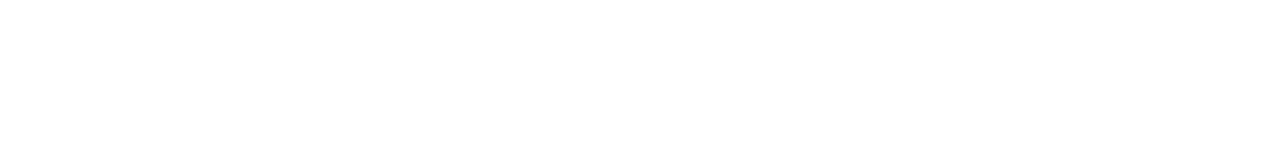
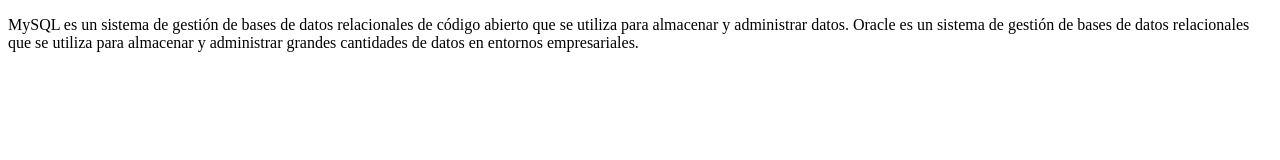
Before and after one commit to Emi1213/PracticaGit4A_GalarzaEmilia, a plain HTML site: page experiencia.html in a window 1280 px wide. Drawn offline with Linux system fonts and the light colour scheme.

Commit message:
Se agregó la experiencia de bases de datos

```diff
--- a/experiencia.html
+++ b/experiencia.html
@@ -6,6 +6,8 @@
     <title>Document</title>
 </head>
 <body>
-
+    <p>
+        MySQL es un sistema de gestión de bases de datos relacionales de código abierto que se utiliza para almacenar y administrar datos. Oracle es un sistema de gestión de bases de datos relacionales que se utiliza para almacenar y administrar grandes cantidades de datos en entornos empresariales.
+    </p>
 </body>
 </html>
```
